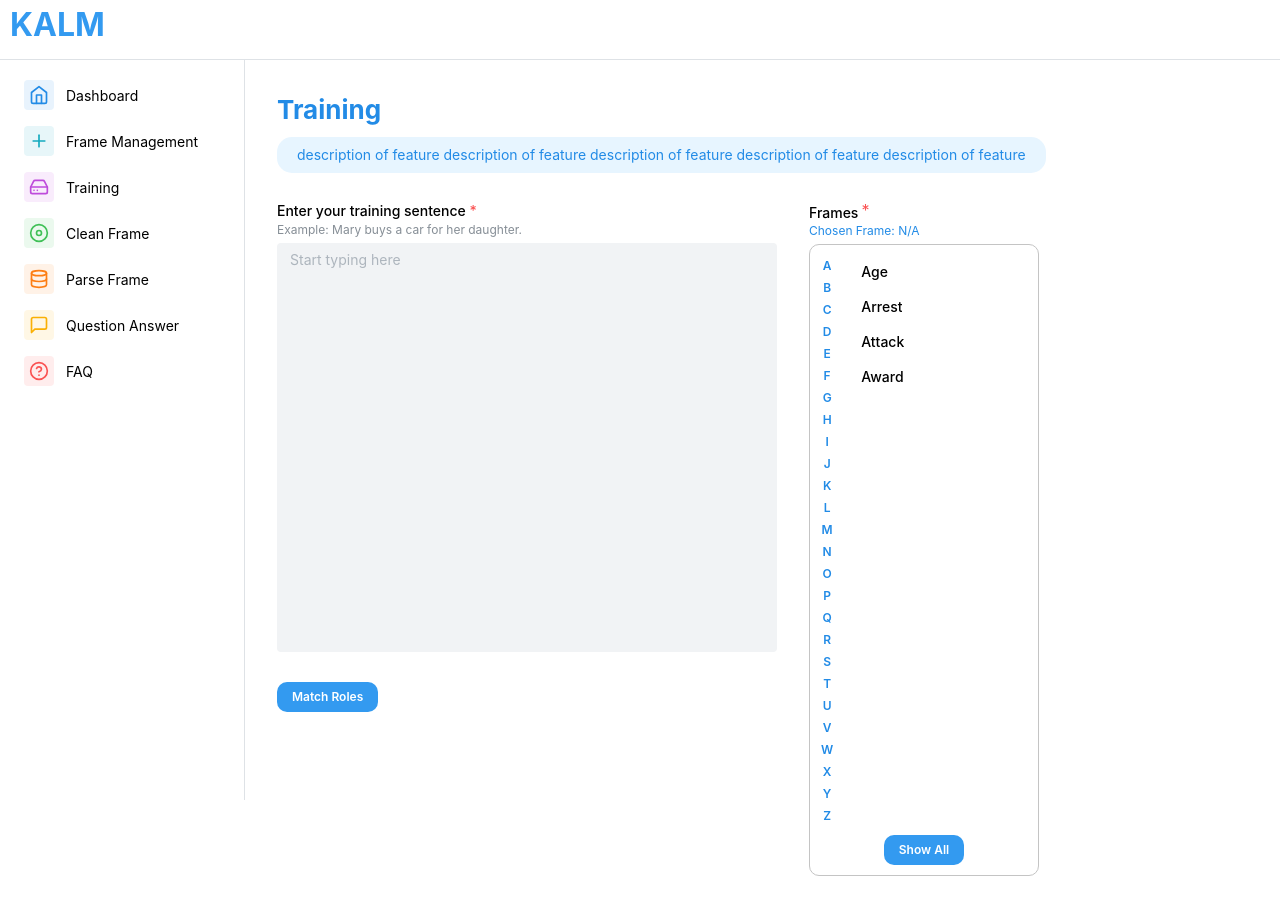
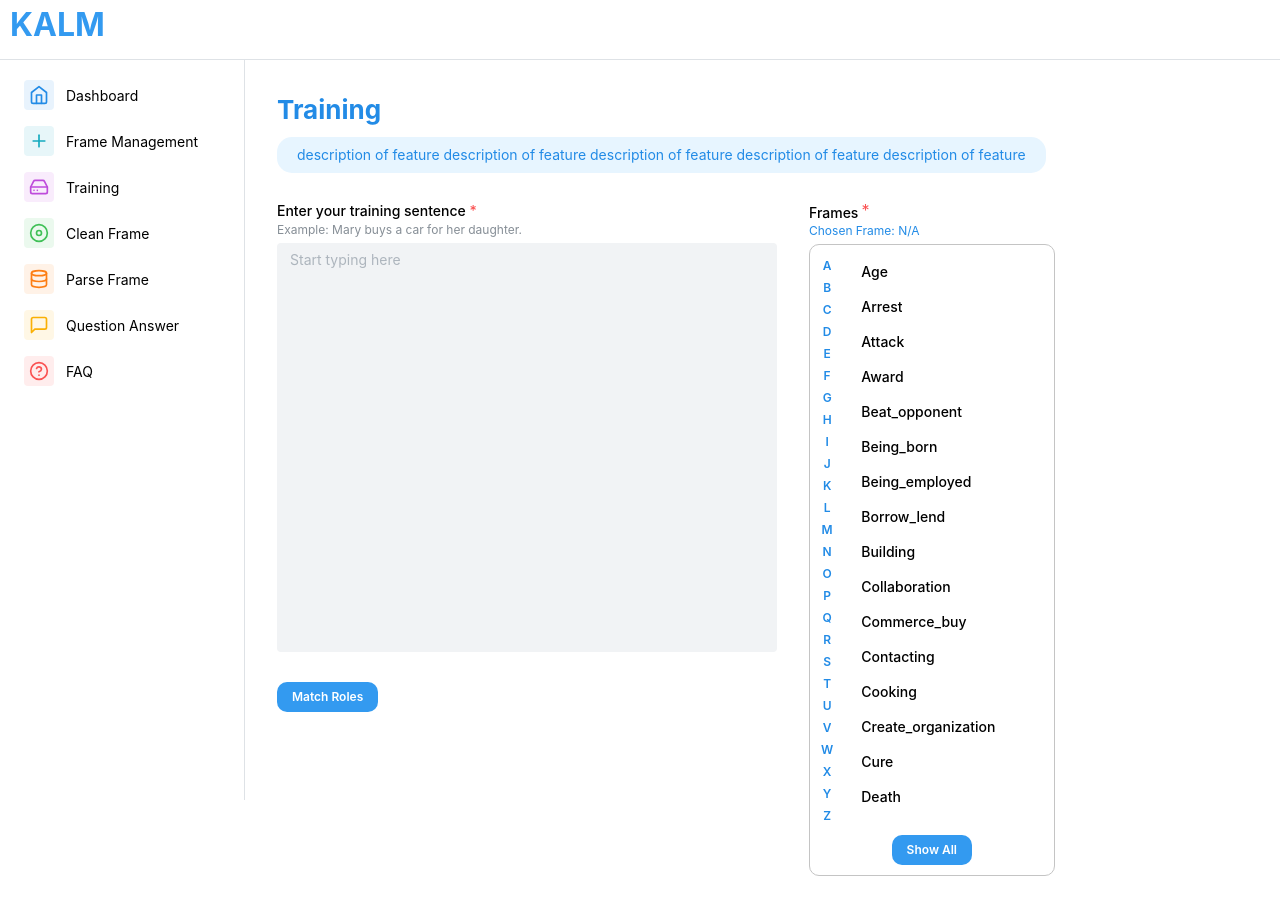
Before and after one commit to sbu-kalm/KALM, a React (Create React App) app in the folder client/: page /training in a window 1280 px wide. Built offline with nearby package versions, Linux system fonts and the light colour scheme.

Commit message:
redid some frame parsing

```diff
--- a/client/src/components/pages/Training/ChooseFrame.tsx
+++ b/client/src/components/pages/Training/ChooseFrame.tsx
@@ -3,27 +3,29 @@ import { Button, Flex, Text, Textarea } from '@mantine/core';
 import { notifications } from '@mantine/notifications';
 import GlobalStoreContext from "../../../store";
 import { setFrame, setInputText } from '../../../store/actionCreator';
-import frames from '../../../data/frames.json';
+import fr from '../../../data/frames.json';
 
 const ChooseFrame = () => {
     const { state, dispatch } = useContext(GlobalStoreContext);
     let alphabet: string[] = ['A', 'B', 'C', 'D', 'E', 'F', 'G', 'H', 'I', 'J', 'K', 'L', 'M', 'N', 'O', 'P', 'Q', 'R', 'S', 'T', 'U', 'V', 'W', 'X', 'Y', 'Z'];
+    const [frames, setFrames] = useState<string[]>([]);
     const [shownFrames, setShownFrames] = useState<string[]>([]);
     const [chosenFrame, setChosenFrame] = useState<string | null>(null);
     const [text, setText] = useState<string>("");
 
     useEffect(() => {
-        getFrames("A");
+        const names = fr.map(f => f.name).sort(); // get the names in order
+        setFrames(names);
+        setShownFrames(names); // show all the names initially
     }, []); // display all the frames that start with A
 
     const getFrames = (letter: string) => {
-        const frameNames = frames.map(f => f.name); // get the names
-        const frameSubset = frameNames.filter(name => name.startsWith(letter)).sort(); // only return the names that start with the specifed letter
+        const frameSubset = frames.filter(name => name.startsWith(letter)); // only return the names that start with the specifed letter
         setShownFrames(frameSubset);
     }
 
     const showAllFrames = () => {
-        setShownFrames(frames.map(f => f.name).sort()); // show all the frames
+        setShownFrames(frames); // show all the frames
     }
 
     // when the user clicks match roles button
```
